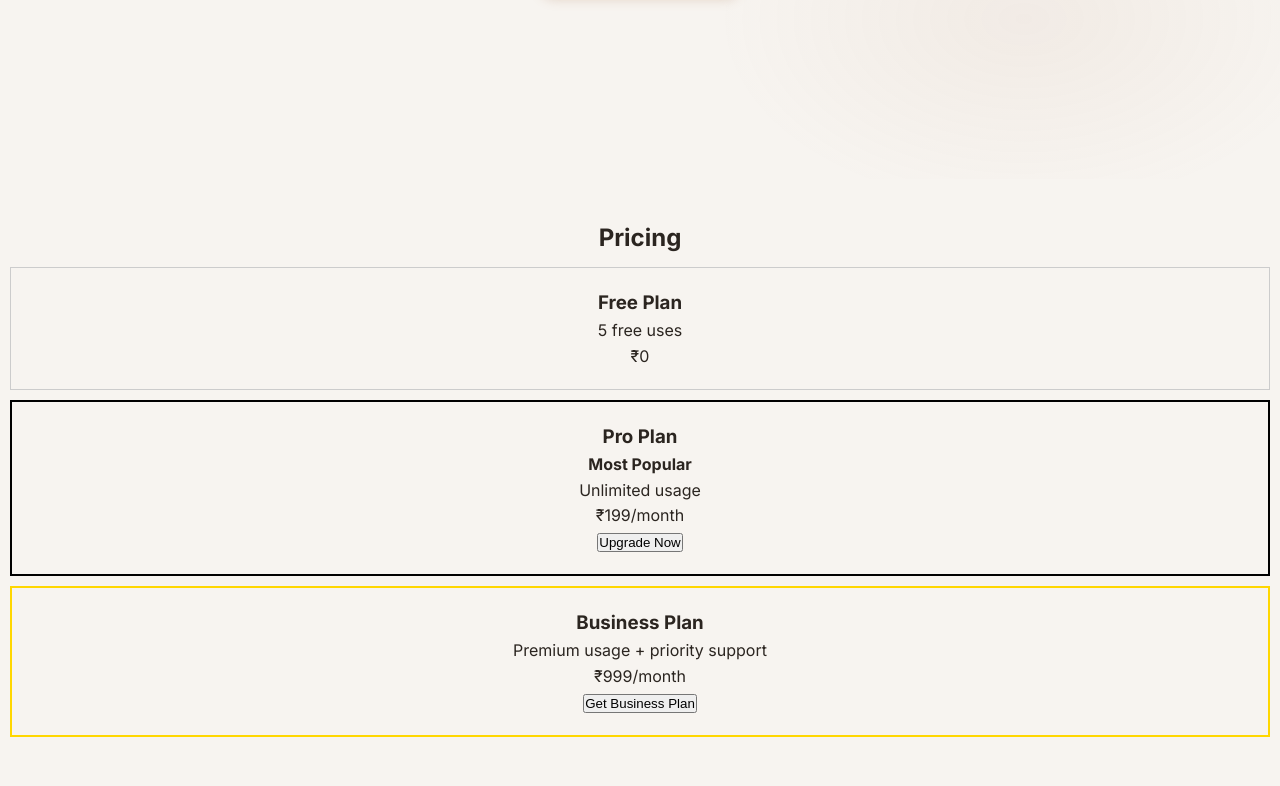
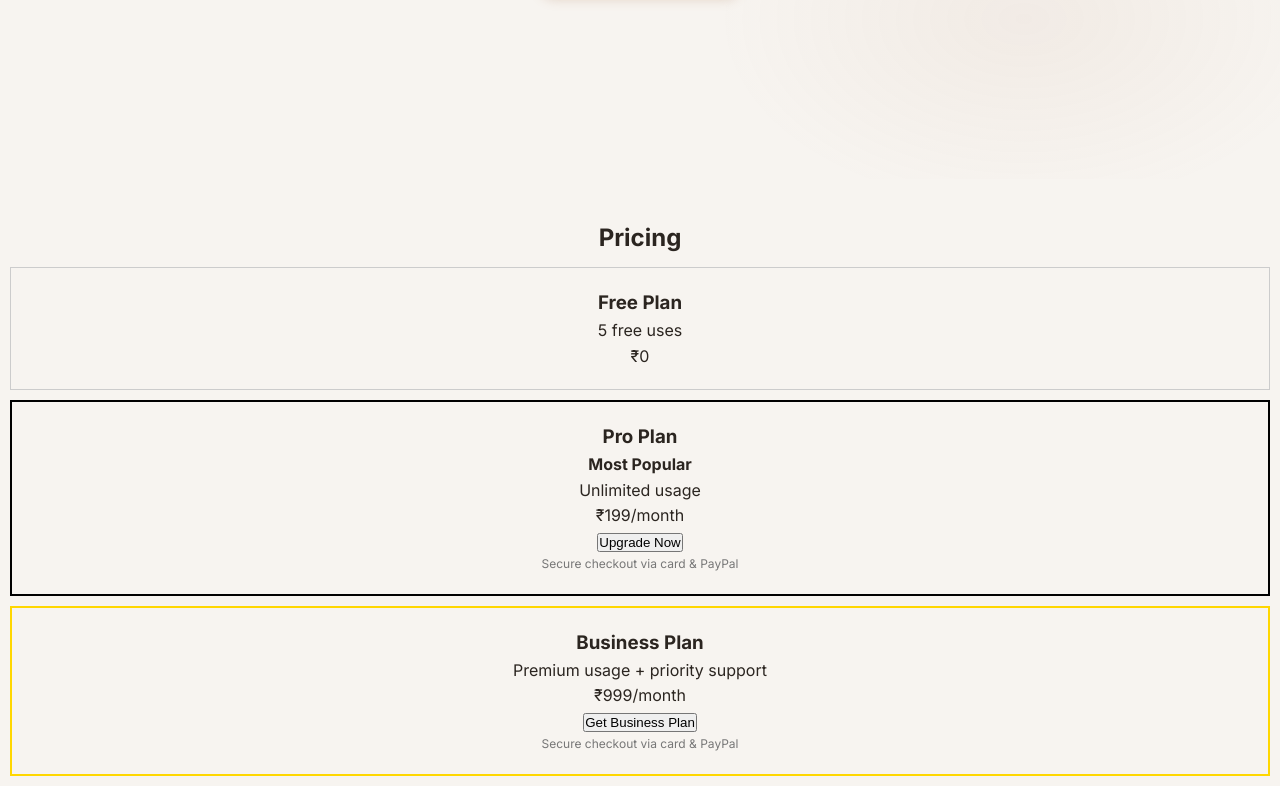
Before and after one commit to MirAli28/abc, a website: page index.html in a window 1280 px wide. Shown: the part 769-1555 px from the top of the page. Before the commit the page ends 1516 px from the top, so only its background shows below. Drawn offline with nearby package versions, Linux system fonts and the light colour scheme; a web font is replaced by a local one.

Commit message:
Update index.html

```diff
--- a/index.html
+++ b/index.html
@@ -1044,7 +1044,7 @@
 
     <button onclick="window.location.href='https://rzp.io/rzp/IC8flxrF'">
       Upgrade Now
-    </button>
+    </button><p style="font-size: 12px; color: #777;">Secure checkout via card & PayPal</p>
   </div>
 
   <div style="border:2px solid gold; padding:20px; margin:10px;">
@@ -1054,7 +1054,7 @@
 
     <button onclick="window.location.href='https://rzp.io/rzp/Abxy6rot'">
       Get Business Plan
-    </button>
+    </button><p style="font-size: 12px; color: #777;">Secure checkout via card & PayPal</p>
   </div>
 </div>
 <!-- ✅ NEW PRICING SECTION ENDS HERE -->
```
